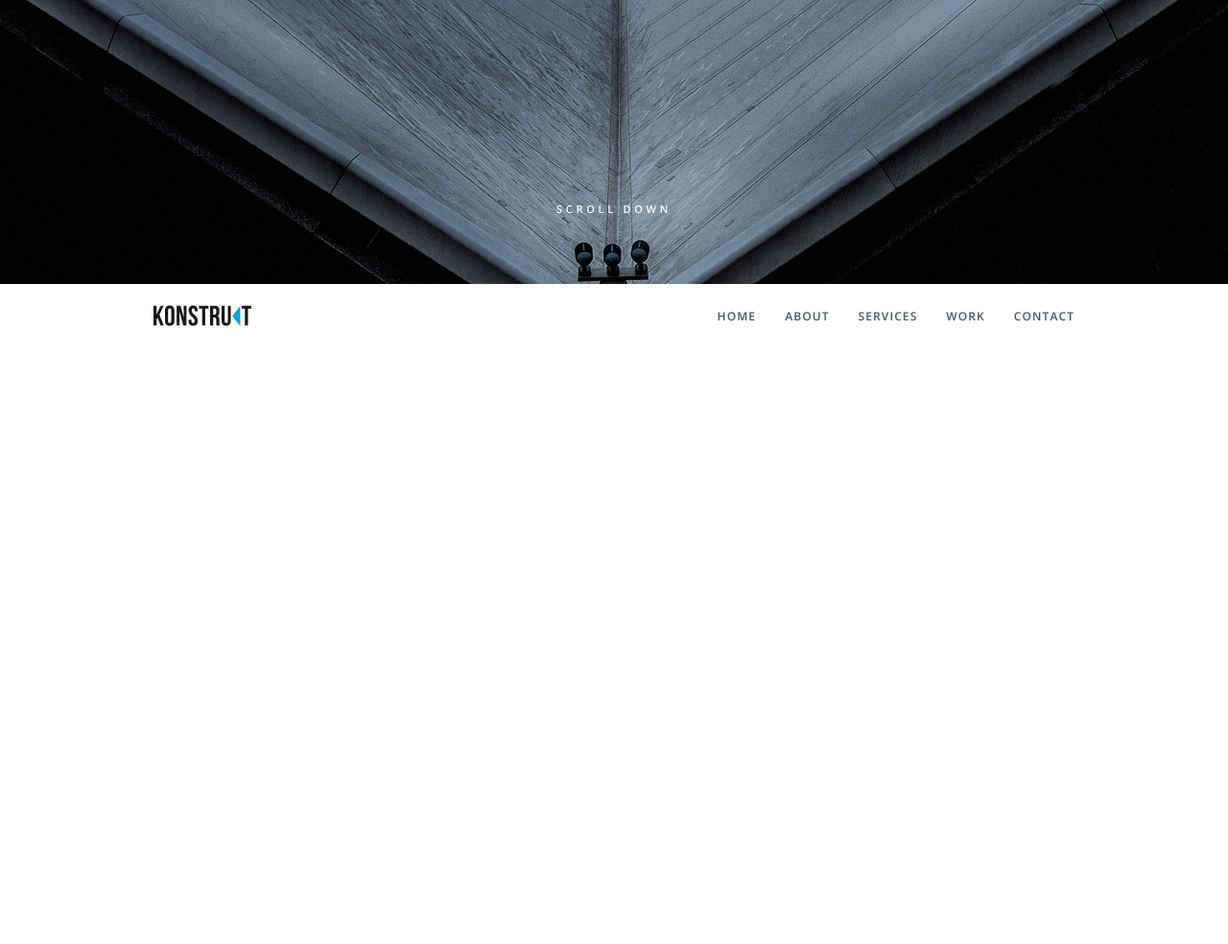
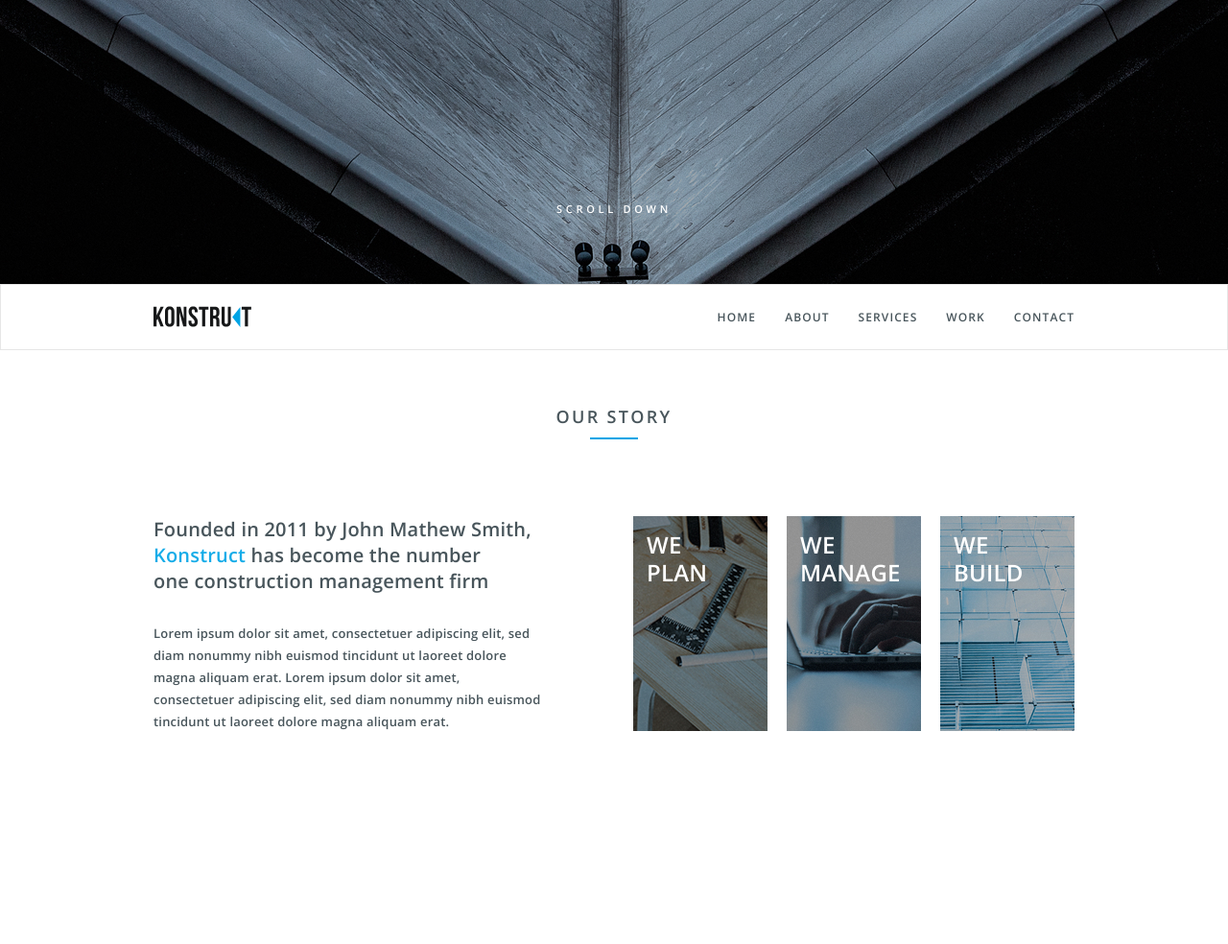
Before and after one commit to Montana19/Konstruct, a plain HTML site: page index.html in a window 1280 px wide. Shown: the part 472-1456 px from the top of the page at 96% size. Before the commit the page ends 835 px from the top, so only its background shows below. Drawn offline with Linux system fonts and the light colour scheme.

Commit message:
about done

```diff
--- a/css/fonts.css
+++ b/css/fonts.css
@@ -15,5 +15,5 @@
 }
 
 body {
-  font-family: 'BebasNeueBold', sans-serif;
+  font-family: 'OpenSans', sans-serif;
 }
--- a/css/media.css
+++ b/css/media.css
@@ -1,15 +1,41 @@
+@media  screen and (max-width:895px) {
+  .about__flex {
+    justify-content: center;
+    gap: 20px;
+  }
+
+  .about__left-col {
+    height: 224px;
+  }
+}
+
 @media  screen and (max-width: 615px) {
   .text-h1 {
     padding-top: 257px;
   }
 }
 @media  screen and (max-width: 550px) {
+  .top-menu__logo {
+    margin-top: 30px;
+  }
+
   .top-menu__flex {
     flex-direction: column;
     justify-content: center;
-    padding: 20px 0;
   }
 }
+
+@media screen and (max-width:475px) {
+  .about__pic-blocks {
+    flex-direction: column;
+    align-items: center;
+  }
+
+  .text-p {
+    margin-bottom: 0;
+  }
+}
+
 @media  screen and (max-width: 390px) {
   .top-menu__menu {
     flex-direction: column;
--- a/css/style.css
+++ b/css/style.css
@@ -72,6 +72,11 @@ html {
 
 /* Верхнее меню */
 
+.top-menu {
+  color: #FFF;
+  border: 1px solid #E6E6E6;
+}
+
 .top-menu__flex {
   display: flex;
   justify-content: space-between;
@@ -103,3 +108,92 @@ html {
     }
   }
 }
+
+/* Блок About */
+
+.about {
+}
+.text-h2 {
+  color: #48555B;
+  font-family: OpenSans;
+  font-size: 18px;
+  font-weight: 700;
+  letter-spacing: 2.306px;
+  text-transform: uppercase;
+}
+
+.about__h2 {
+  position: relative;
+  text-align: center;
+  padding-top: 57px;
+}
+
+.about__h2::after {
+  content: "";
+  position: absolute;
+  margin-top: 10px;
+  top: 100%;
+  left: 50%;
+  transform: translateX(-50%);
+  width: 50px;
+  height: 2px;
+  background-color: #00A4E5;
+}
+
+.about__flex {
+  margin-top: 92px;
+  display: flex;
+  justify-content: space-between;
+  flex-wrap: wrap;
+}
+.about__left-col {
+  display: flex;
+  flex-direction: column;
+  gap: 30px;
+  max-width: 405px;
+}
+
+.about__h3 {
+  color: #48555B;
+  font-size: 20px;
+  font-weight: 700;
+  letter-spacing: 0.188px;
+
+  & span {
+    color: var(--accent);
+  }
+}
+
+.about__p {
+  color: #48555B;
+  font-size: 13px;
+  font-weight: 400;
+  line-height: 23px; /* 176.923% */
+  letter-spacing: 0.188px;
+}
+.about__pic-blocks {
+  display: flex;
+  gap: 20px;
+}
+.about__pic-item {
+  color: #FFF;
+  font-size: 24px;
+  font-weight: 800;
+  line-height: 29px; /* 120.833% */
+  letter-spacing: 0.188px;
+  width: 140px;
+  height: 224px;
+  background-color: #000;
+  text-transform: uppercase;
+  padding: 15px 20px 15px 14px;
+}
+
+.about__pic-item:nth-child(1) {
+  background-image: url(../img/weplan.jpg);
+}
+.about__pic-item:nth-child(2) {
+  background-image: url(../img/wemanage.jpg);
+}
+.about__pic-item:nth-child(3) {
+  background-image: url(../img/webuild.jpg);
+}
--- a/index.html
+++ b/index.html
@@ -31,6 +31,23 @@
       </div>
     </div>
   </section>
+
+  <section class="about">
+    <div class="container">
+      <h2 class="text-h2 about__h2">our story</h2>
+      <div class="about__flex">
+        <div class="about__left-col">
+          <h3 class="text-h3 about__h3">Founded in 2011 by John Mathew Smith, <span>Konstruct</span> has become the number one construction management firm</h3>
+          <p class="text-p about__p">Lorem ipsum dolor sit amet, consectetuer adipiscing elit, sed diam nonummy nibh euismod tincidunt ut laoreet dolore magna aliquam erat. Lorem ipsum dolor sit amet, consectetuer adipiscing elit, sed diam nonummy nibh euismod tincidunt ut laoreet dolore magna aliquam erat.</p>
+        </div>
+        <div class="about__pic-blocks">
+          <div class="about__pic-item">we plan</div>
+          <div class="about__pic-item">we manage</div>
+          <div class="about__pic-item">we build</div>
+        </div>
+      </div>
+    </div>
+  </section>
   <script src="js/main.js"></script>
 </body>
 </html>
```
